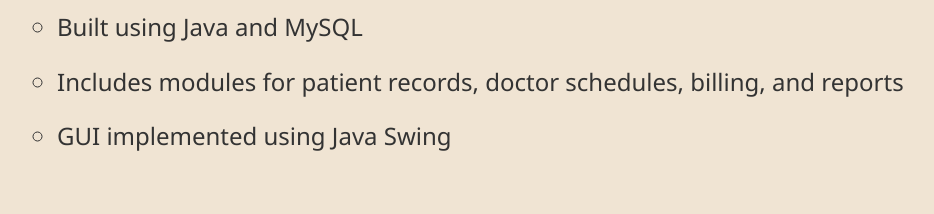
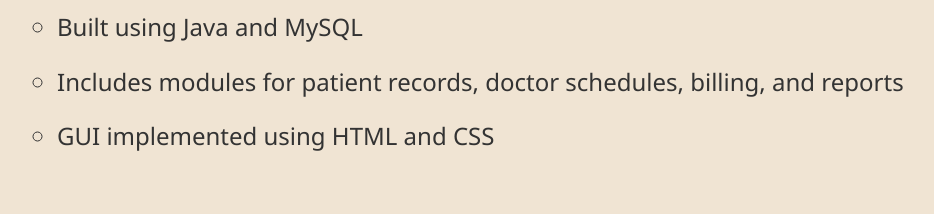
Before and after one commit to devashish-varshney08/portfolio, a plain HTML site: page index.html in a window 1280 px wide. Shown: the part 1471-1685 px from the top of the page, without its empty margins (115-1049 px from the left). Drawn offline with Linux system fonts and the light colour scheme.

Commit message:
change project details

```diff
--- a/index.html
+++ b/index.html
@@ -152,7 +152,7 @@
                 <ul>
                     <li>Built using Java and MySQL</li>
                     <li>Includes modules for patient records, doctor schedules, billing, and reports</li>
-                    <li>GUI implemented using Java Swing</li>
+                    <li>GUI implemented using HTML and CSS </li>
                 </ul>
             </li>
         </ul>
```
